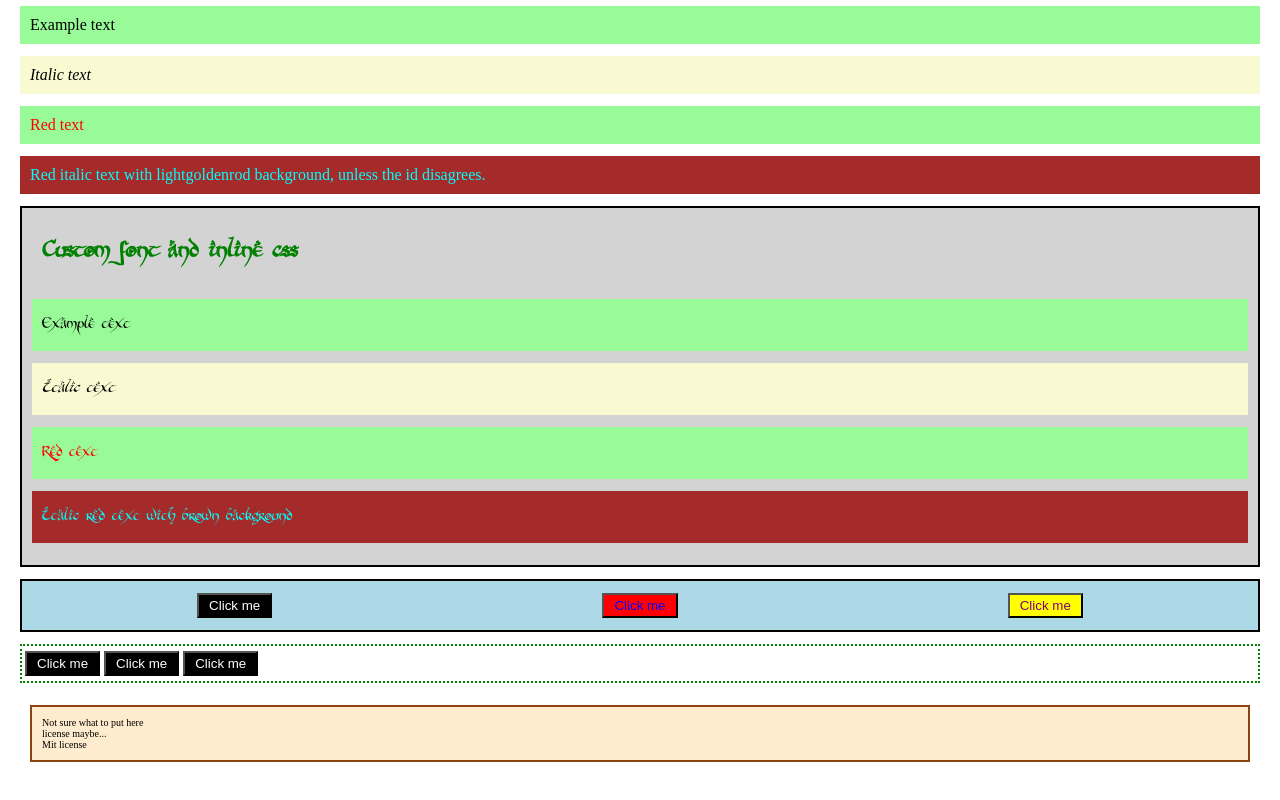
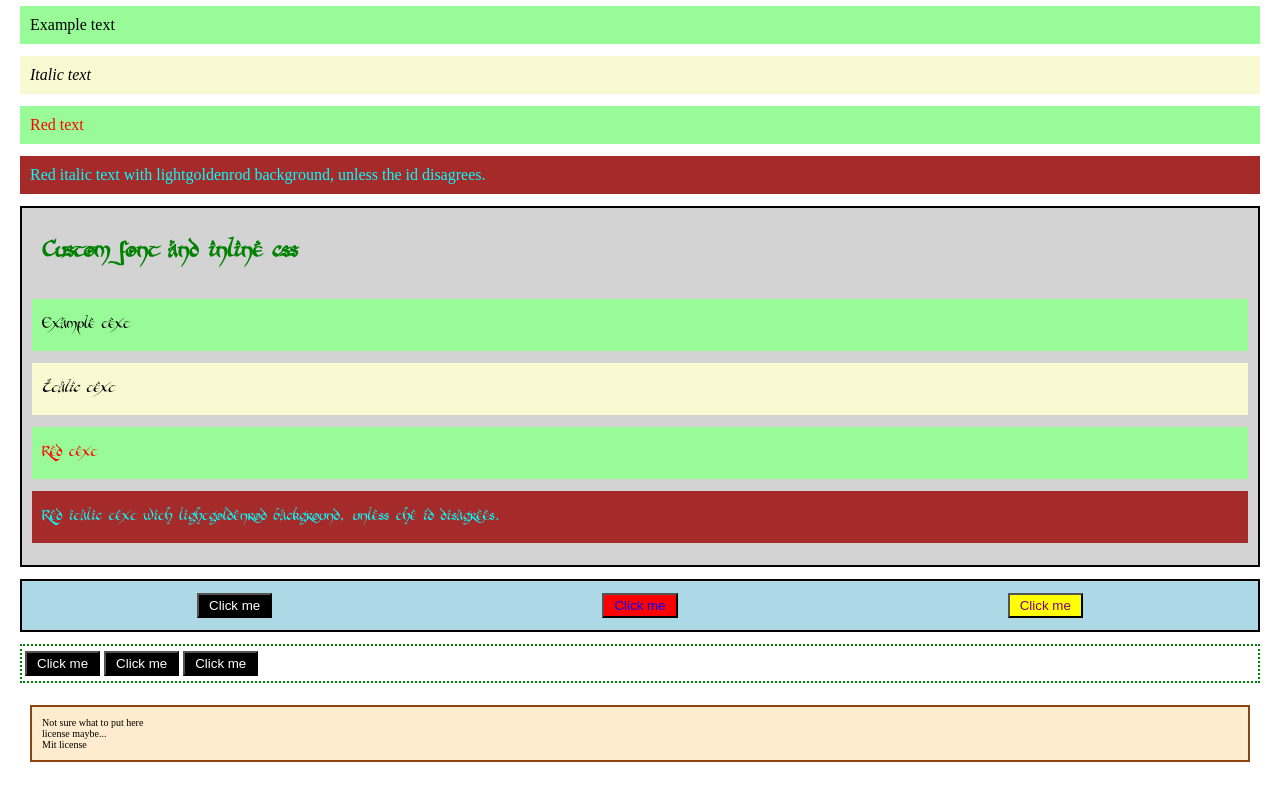
Before and after one commit to HansIvarKodehode/css-html-3, a plain HTML site: page index.html in a window 1280 px wide. Shown: the part 595-1395 px from the top of the page. Drawn offline with Linux system fonts and the light colour scheme.

Commit message:
made sure the boxes with #brownBackground is the same

```diff
--- a/index.html
+++ b/index.html
@@ -29,7 +29,7 @@
       <p class="italic">Italic text</p>
       <p class="redText">Red text</p>
       <p class="italic redText" id="brownBackground">
-        Italic red text with brown background
+        Red italic text with lightgoldenrod background, unless the id disagrees.
       </p>
     </section>
 
```
